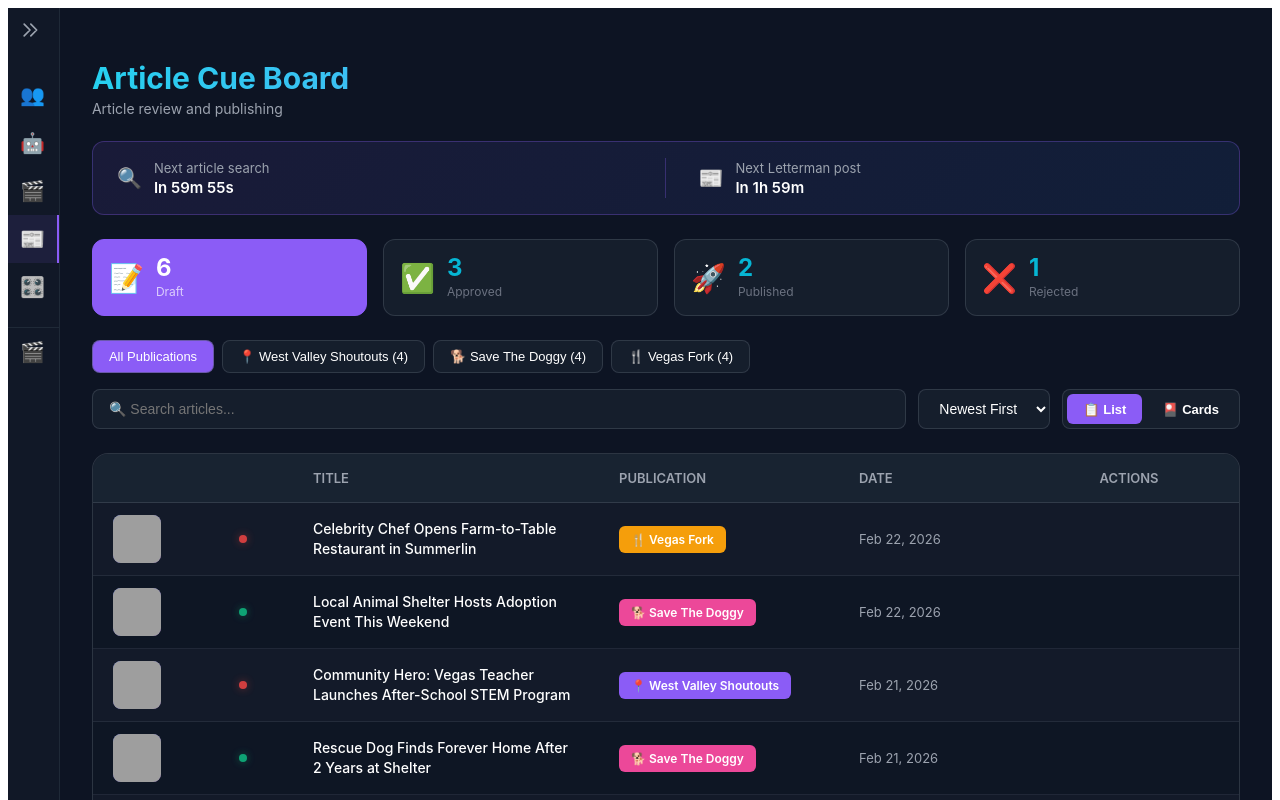
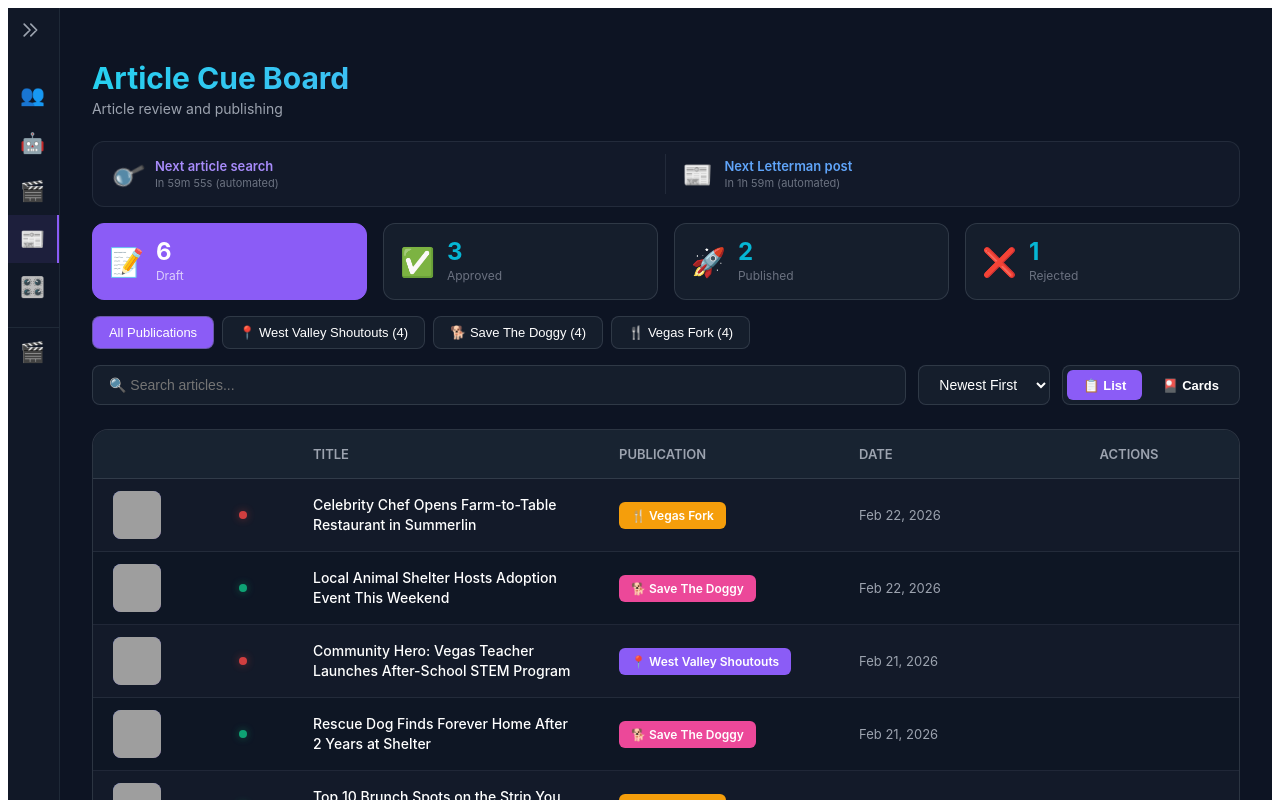
Before and after one commit to pacinobot2026/vizard-clips-dashboard, a Next.js app: page /articles in a window 1280 px wide. Shown: the top 800 px of the page. Built offline with nearby package versions, Linux system fonts and the light colour scheme; grey boxes are pictures that could not be loaded.

Commit message:
Match cron banner style exactly to dashboard (gray bg, spin animation)

```diff
--- a/pages/articles.js
+++ b/pages/articles.js
@@ -220,12 +220,17 @@ export default function Articles() {
   };
 
   const formatTime = (seconds) => {
-    const h = Math.floor(seconds / 3600);
-    const m = Math.floor((seconds % 3600) / 60);
-    const s = seconds % 60;
-    if (h > 0) return `${h}h ${m}m`;
-    if (m > 0) return `${m}m ${s}s`;
-    return `${s}s`;
+    const hours = Math.floor(seconds / 3600);
+    const mins = Math.floor((seconds % 3600) / 60);
+    const secs = seconds % 60;
+
+    if (hours > 0) {
+      return `${hours}h ${mins}m`;
+    } else if (mins > 0) {
+      return `${mins}m ${secs}s`;
+    } else {
+      return `${secs}s`;
+    }
   };
 
   if (loading) {
@@ -267,39 +272,48 @@ export default function Articles() {
             <p style={{ fontSize: '14px', color: '#9ca3af', marginTop: '4px' }}>Article review and publishing</p>
           </div>
 
-          {/* Cron Job Status Banner */}
+          {/* Status Banner - Always visible */}
           <div style={{
-            background: 'linear-gradient(135deg, rgba(139, 92, 246, 0.1), rgba(59, 130, 246, 0.1))',
-            border: '1px solid rgba(139, 92, 246, 0.3)',
+            background: 'rgba(75, 85, 99, 0.1)',
+            border: '1px solid rgba(75, 85, 99, 0.3)',
             borderRadius: '12px',
-            padding: '16px 24px',
-            marginBottom: '24px',
+            padding: '12px 20px',
+            marginBottom: '16px',
             display: 'flex',
             alignItems: 'center',
-            gap: '32px',
-            animation: 'slideUp 0.5s ease-out 0.2s both'
+            gap: '16px'
           }}>
             {/* Article Search */}
             <div style={{ display: 'flex', alignItems: 'center', gap: '12px', flex: 1 }}>
-              <div style={{ fontSize: '20px' }}>🔍</div>
+              <div style={{
+                fontSize: '24px',
+                animation: 'spin 2s linear infinite'
+              }}>🔍</div>
               <div>
-                <div style={{ fontSize: '13px', color: '#9ca3af', marginBottom: '2px' }}>Next article search</div>
-                <div style={{ fontSize: '15px', color: '#fff', fontWeight: '600' }}>
-                  In {formatTime(searchCountdown)}
+                <div style={{ color: '#a78bfa', fontSize: '13px', fontWeight: '600' }}>
+                  Next article search
+                </div>
+                <div style={{ color: '#6b7280', fontSize: '11px', marginTop: '2px' }}>
+                  In {formatTime(searchCountdown)} (automated)
                 </div>
               </div>
             </div>
 
             {/* Separator */}
-            <div style={{ width: '1px', height: '40px', background: 'rgba(139, 92, 246, 0.3)' }} />
+            <div style={{ width: '1px', height: '40px', background: 'rgba(75, 85, 99, 0.3)' }}></div>
 
-            {/* Letterman Post */}
+            {/* Letterman Posting */}
             <div style={{ display: 'flex', alignItems: 'center', gap: '12px', flex: 1 }}>
-              <div style={{ fontSize: '20px' }}>📰</div>
+              <div style={{ fontSize: '24px' }}>📰</div>
               <div>
-                <div style={{ fontSize: '13px', color: '#9ca3af', marginBottom: '2px' }}>Next Letterman post</div>
-                <div style={{ fontSize: '15px', color: '#fff', fontWeight: '600' }}>
-                  In {formatTime(postCountdown)}
+                <div style={{ color: '#60a5fa', fontSize: '13px', fontWeight: '600' }}>
+                  Next Letterman post
+                </div>
+                <div style={{ color: '#6b7280', fontSize: '11px', marginTop: '2px' }}>
+                  {stats.approved > 0
+                    ? `In ${formatTime(postCountdown)} (automated)`
+                    : 'No approved articles ready'
+                  }
                 </div>
               </div>
             </div>
@@ -327,10 +341,14 @@ export default function Articles() {
               50% { background-position: 100% 50%; }
               100% { background-position: 0% 50%; }
             }
+            @keyframes spin {
+              from { transform: rotate(0deg); }
+              to { transform: rotate(360deg); }
+            }
           `}</style>
 
           {/* Stats Cards */}
-          <div style={{ display: 'grid', gridTemplateColumns: 'repeat(4, 1fr)', gap: '16px', marginBottom: '24px' }}>
+          <div style={{ display: 'grid', gridTemplateColumns: 'repeat(4, 1fr)', gap: '16px', marginBottom: '16px' }}>
             <StatCard
               icon="📝"
               count={stats.draft || 0}
```
